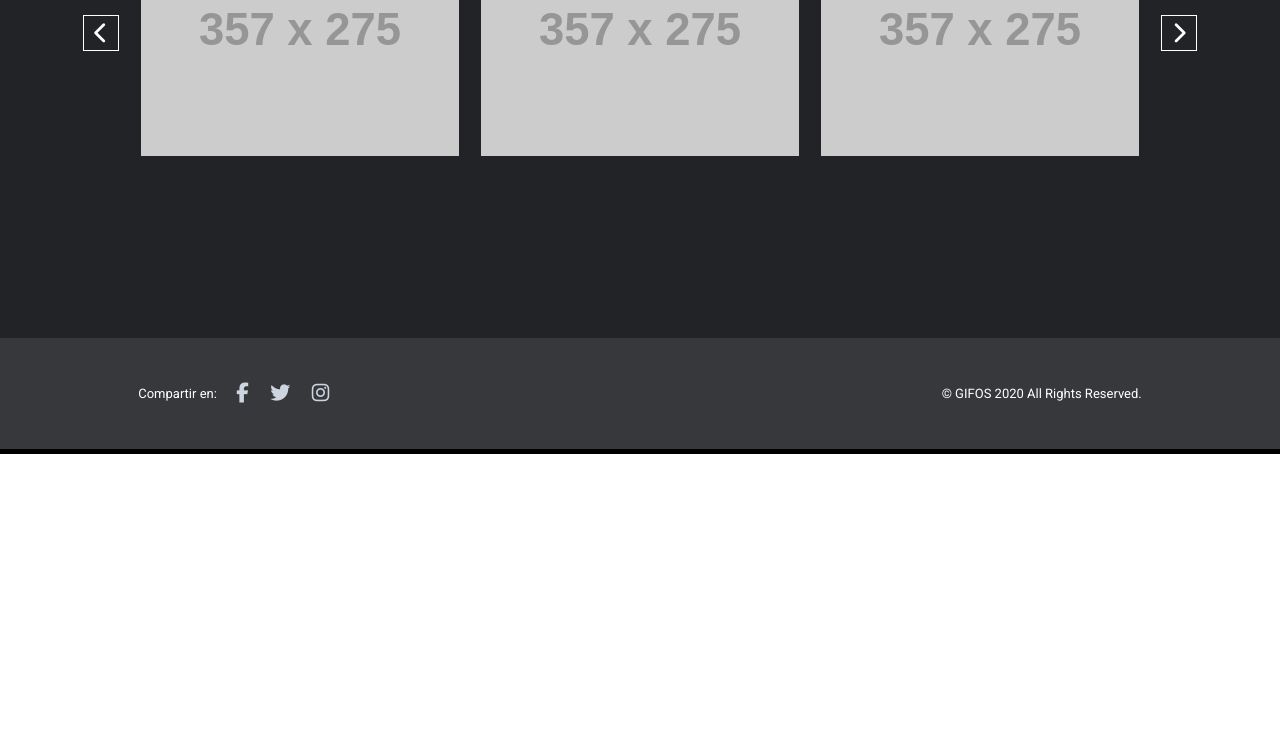
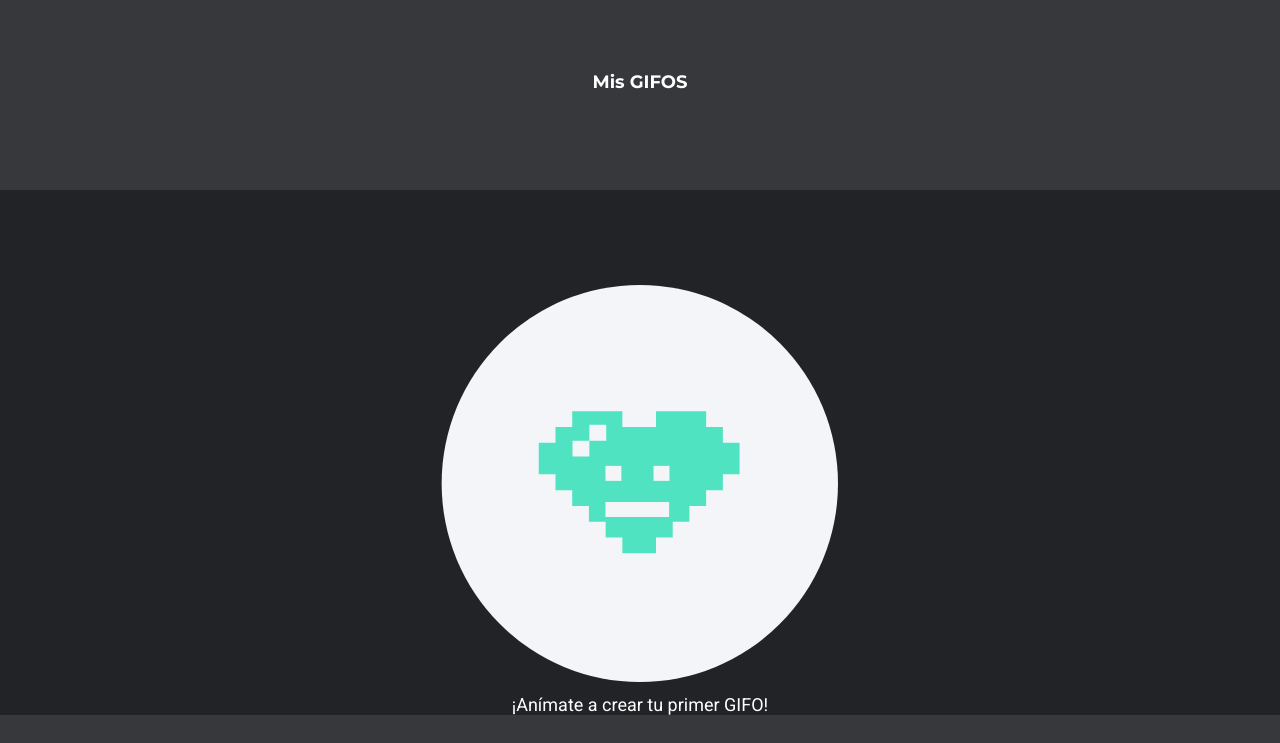
Before and after one commit to Enaldo1709/Gifos, a plain HTML site: page templates/misGifos.html in a window 1280 px wide. Shown: the part 457-1200 px from the top of the page. Before the commit the page ends 911 px from the top, so only its background shows below. Drawn offline with Linux system fonts and the light colour scheme; placeholder pictures from the web are drawn by us.

Commit message:
Se comienza la maquetación y los estilos de la página mis GIFOs

```diff
--- a/templates/misGifos.html
+++ b/templates/misGifos.html
@@ -27,7 +27,16 @@
         </ul>
     </div>
 
-    <main>
+    <main id="misGifos">
+        <img src="../assets/icon-mis-gifos.svg" alt="Mis Gifos">
+        <h2>Mis GIFOS</h2>
+        <div id="misGifos-container">
+            <!-- <div id="favoritos-empty-container" class="noVisible"> -->
+            <div id="misGifos-empty-container">
+                <img src="../assets/icon-fav-sin-contenido.svg" alt="Favoritos">
+                <p>¡Anímate a crear tu primer GIFO!</p>
+            </div>
+        </div>
 
         <div>
             <h2>Trending GIFOS</h2>
```
Also changed, not shown: style/misGifos/_misGifos-claro.scss (added), style/misGifos/_misGifos-oscuro.scss (added), style/misGifos/_misGifos-responsive.scss (added), style/misGifos/_misGifos.scss (added).
